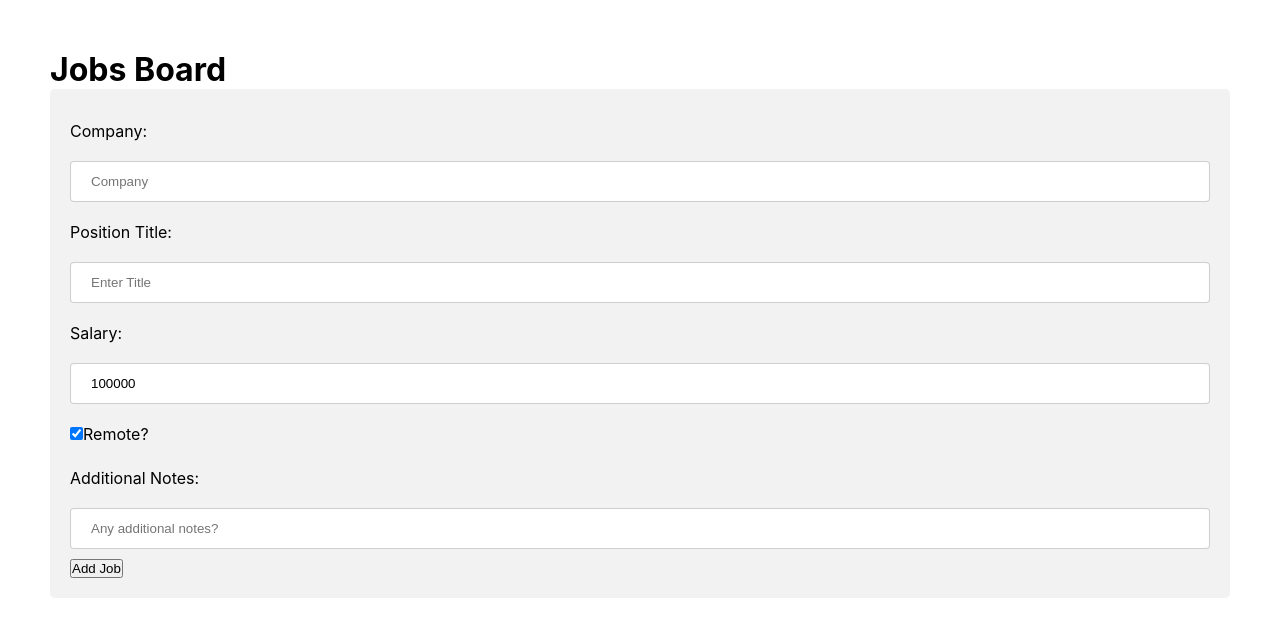
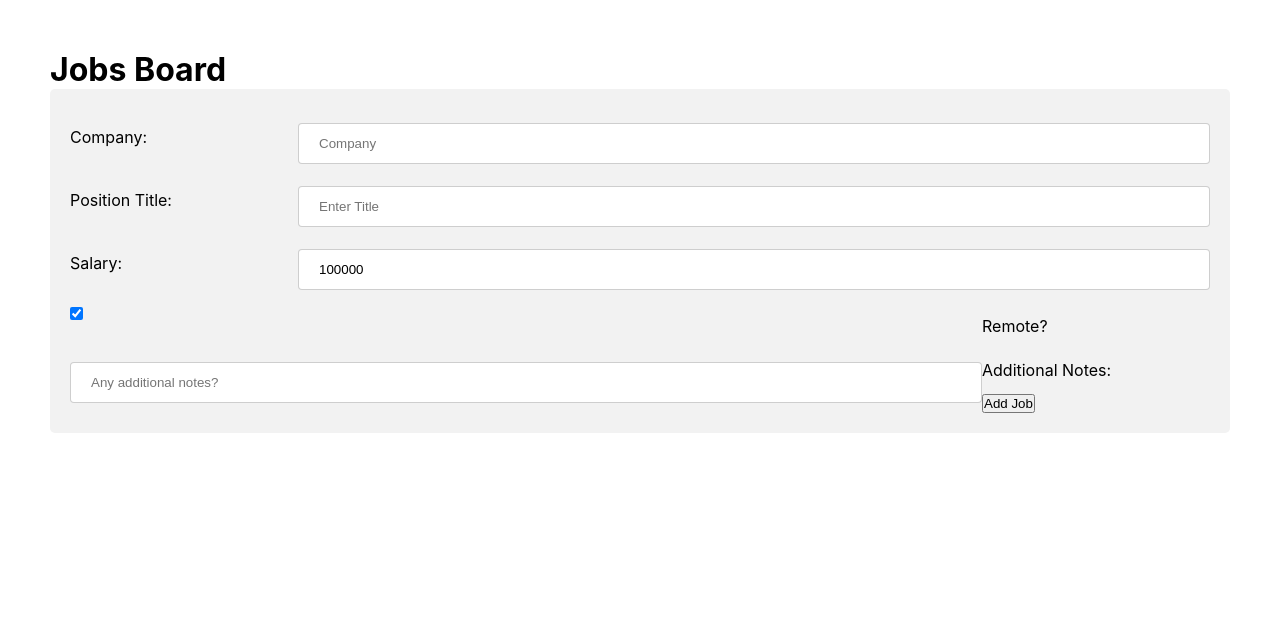
Before and after one commit to MelissaCurylo/javascript, a React (Create React App) app in the folder mini_projects/job_tracker/client/: page /jobs/new in a window 1280 px wide. Shown: the top 636 px of the page. Built offline with nearby package versions, Linux system fonts and the light colour scheme.

Commit message:
job_tracker
Client-side css updates

```diff
--- a/mini_projects/job_tracker/client/src/create_page.css
+++ b/mini_projects/job_tracker/client/src/create_page.css
@@ -2,7 +2,7 @@
 
 input[type=text], [type="number"],[type="textarea"], select { width: 100%; padding: 12px 20px; margin: 8px 0; display: inline-block; border: 1px solid rgba(204, 204, 204, 0.945); border-radius: 4px; resize: vertical; }
 
-input[type=submit] { width: 100%; background-color: #1380e6; color: white; padding: 14px 20px; margin: 8px 0; border: none; border-radius: 4px; cursor: pointer; }
+input[type=submit] { width: 100%; background-color: #1380e6; color: white; padding: 14px 20px; margin: 8px 0; border: none; border-radius: 4px; cursor: pointer; float: right;}
 
 /* input[type=submit]:hover { background-color: #166bf5d8; } */
 
@@ -11,7 +11,8 @@ label { padding: 12px 0px; display: inline-block;}
 
 .add_job_form { border-radius: 5px; background-color: #f2f2f2; padding: 20px; }
 
-
+.col-20 { float: left; width: 20%; margin-top: 6px; }
+.col-80 { float: left; width: 80%; margin-top: 6px; }
 
 /* revisit editing this later */
 @media screen and (max-width: 600px) { .col-20, .col-80, input[type=submit] { width: 100%; margin-top: 0; } }
--- a/mini_projects/job_tracker/client/src/views/CreatePage.jsx
+++ b/mini_projects/job_tracker/client/src/views/CreatePage.jsx
@@ -25,30 +25,41 @@ const CreatePage = () => {
             <form onSubmit={handleSubmit}  >
                 <div>
                     <label className="col-20">Company: </label>
+                    <div className="col-80">
                         <input type="text" id="company" name="company" placeholder="Company" value={company}  onChange={(e)=>setCompany(e.target.value)}></input>
+                    </div>
                 </div>
 
                 <div>
                     <label className="col-20">Position Title: </label>
+                    <div className="col-80">
                         <input type="text" id="title" name="title" placeholder="Enter Title"  value={title} onChange={(e)=>setTitle(e.target.value)}></input>
+                    </div>
                 </div>
 
                 <div>
                     <label className="col-20">Salary: </label>
+                    <div className="col-80">
                         <input type="number" id="salary" name="salary" placeholder="Salary" value={salary}  onchange={(e)=>setSalary(e.target.value)}></input>
+                    </div>
                 </div>
 
                 <div>
+                    <div className="col-80">
                         <input type="checkbox" id="isRemote" name="isRemote" checked={isRemote} onChange={(e)=>setIsRemote(e.target.checked)}></input>
+                    </div>
                     <label className="col-20">Remote?</label>
                 </div>
 
                 <div>
-                    <label className="col-20">Additional Notes: </label>
+                    <label htmlFor="col-20">Additional Notes: </label>
+                    <div className="col-80">
                         <input type="textarea" id="textarea" name="textarea" placeholder="Any additional notes?" value={notes} ></input>
                     </div>
-
+                </div>
+                <div>
                     <button type="submit" id="create_button">Add Job</button>
+                </div>
 
 
 
```
Lines whose indentation alone changed are shown as unchanged.
